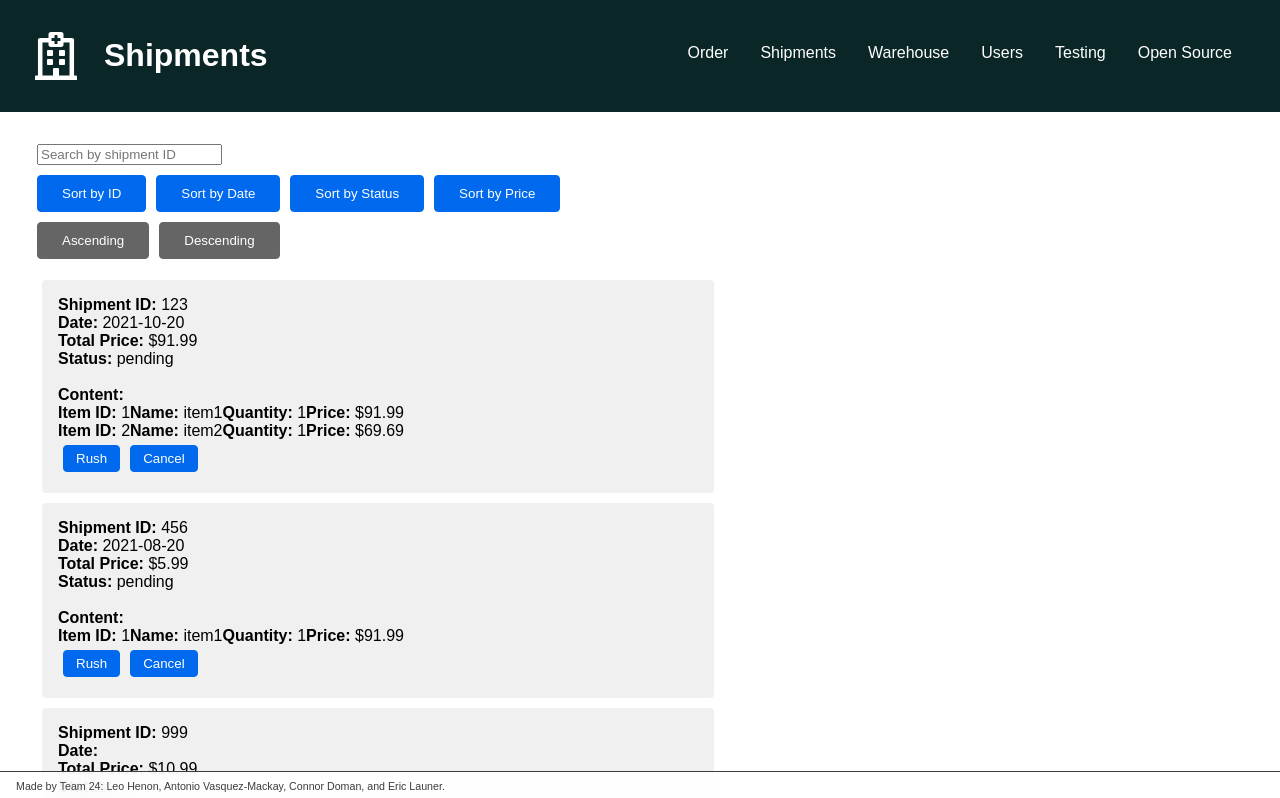
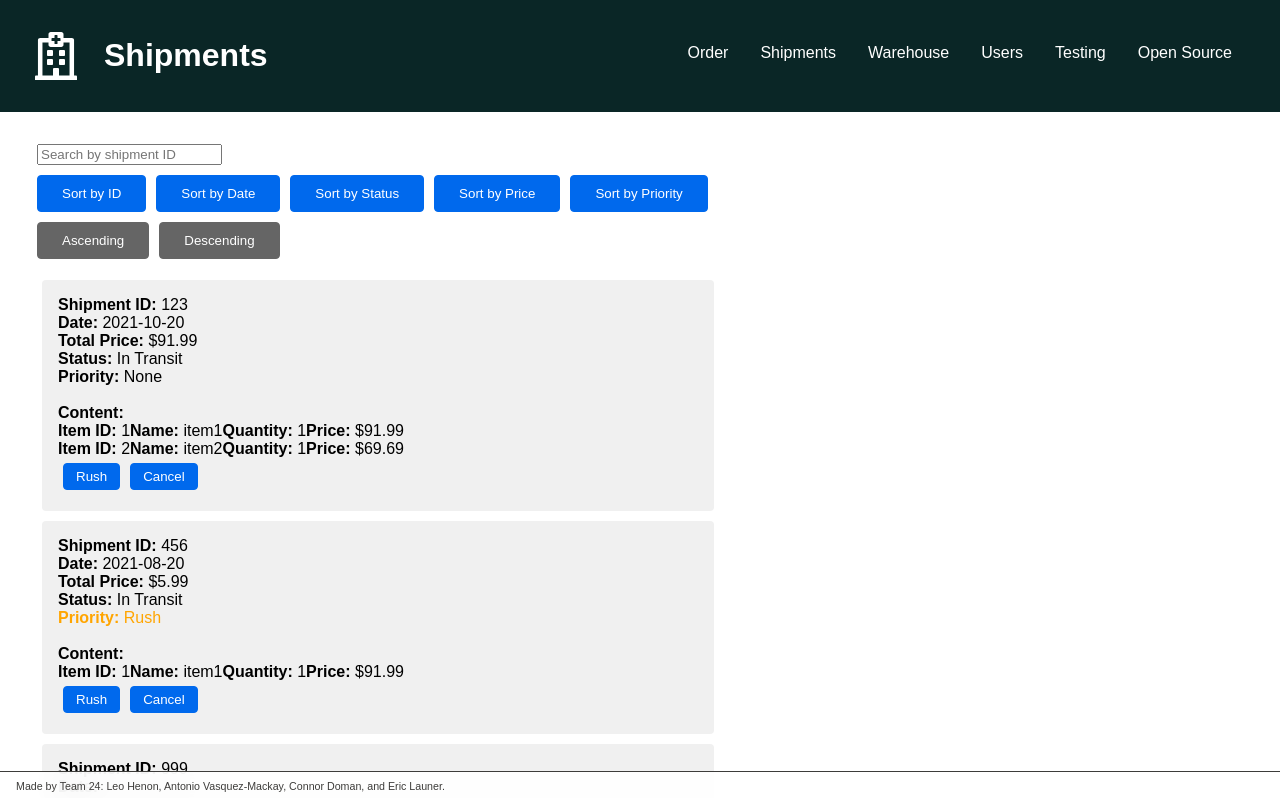
Before and after one commit to cosc310team24/project, a Next.js app: page /shipments in a window 1280 px wide. Shown: the top 798 px of the page. Built offline with nearby package versions, Linux system fonts and the light colour scheme.

Commit message:
UX improvements
added priority variable and rush/cancel buttons

```diff
--- a/components/ShipmentPanel.jsx
+++ b/components/ShipmentPanel.jsx
@@ -4,10 +4,11 @@ import SearchBar from "./SearchBar";
 
 //Shipment class
 export class Shipment {
-    constructor(shipment_id, price, status, date, content) {
+    constructor(shipment_id, price, status, priority, date, content) {
         this.shipment_id = shipment_id;
         this.price = price;
         this.status = status;
+        this.priority = priority;
         this.date = date;
         this.content = content;
     }
@@ -25,13 +26,39 @@ export class Shipment {
         return `${this.shipment_id}. ${this.content}. ${this.priceString}. ${this.status}`;
     }
 
+    //status can be "Processing", "In Transit", "Delivered", or "Cancelled"
+    //use int to represent status
+    get statusString() {
+        switch (this.status) {
+            case 0:
+                return "Processing";
+            case 1:
+                return "In Transit";
+            case 2:
+                return "Delivered";
+            case 3:
+                return "Cancelled";
+            default:
+                return "Unknown";
+        }
+    }
+    get priorityString() {
+        switch (this.priority) {
+            case 0:
+                return "None";
+            case 1:
+                return "Rush";
+            default:
+                return "None";
+        }
+    }
     setStatus(status) {
         this.status = status;
     }
 }
 
 export const ShipmentList = ({ item }) => {
-    const it = new Shipment(item.shipment_id, item.price, item.status, item.date, item.content);
+    const it = new Shipment(item.shipment_id, item.price, item.status, item.priority, item.date, item.content);
     return (
         <li className={styles.shipment}>
             <span>
@@ -44,7 +71,10 @@ export const ShipmentList = ({ item }) => {
                 <b>Total Price:</b> {it.priceString}
             </span>
             <span>
-                <b>Status:</b> {it.status}
+                <b>Status:</b> {it.statusString}
+            </span>
+            <span style={{ color: it.priority === 1 ? "orange" : "black" }}>
+                <b>Priority:</b> {it.priorityString}
             </span>
             <span>
                 <b> <br></br> Content: </b>
@@ -77,8 +107,8 @@ export const ShipmentList = ({ item }) => {
                 )}
             </span>
             <span>
-                <button onClick={() => it.setStatus("rush")}>Rush</button>
-                <button onClick={() => it.setStatus("cancelled")}>Cancel</button>
+                <button onClick={() => it.setStatus(1)}>Rush</button>
+                <button onClick={() => it.setStatus(3)}>Cancel</button>
             </span>
         </li>
     );
@@ -133,6 +163,7 @@ const ShipmentPanel = ({ testShipments }) => {
                 <button onClick={() => setSortType("date")}>Sort by Date</button>
                 <button onClick={() => setSortType("status")}>Sort by Status</button>
                 <button onClick={() => setSortType("price")}>Sort by Price</button>
+                <button onClick={() => setSortType("priority")}>Sort by Priority</button>
             </div>
             <div className={styles.sortDirection}>
                 <button onClick={() => setSortDirection("ascending")}>Ascending</button>
--- a/utils/test_shipments.js
+++ b/utils/test_shipments.js
@@ -2,7 +2,8 @@ export const TEST_ITEMS = [
     {
         shipment_id: 123,
         price: 91.99,
-        status: "pending",
+        status: 1,
+        priority: 0,
         date: "2021-10-20",
         content: [
             {
@@ -25,7 +26,8 @@ export const TEST_ITEMS = [
         shipment_id: 456,
         contents: new Array(2).fill("Item 2"),
         price: 5.99,
-        status: "pending",
+        status: 1,
+        priority: 1,
         date: "2021-08-20",
         content: [
             {
@@ -41,6 +43,7 @@ export const TEST_ITEMS = [
         shipment_id: 999,
         contents: "Item 2, Item 3",
         price: 10.99,
+        priority: 2
     }
     ,
     {
```
